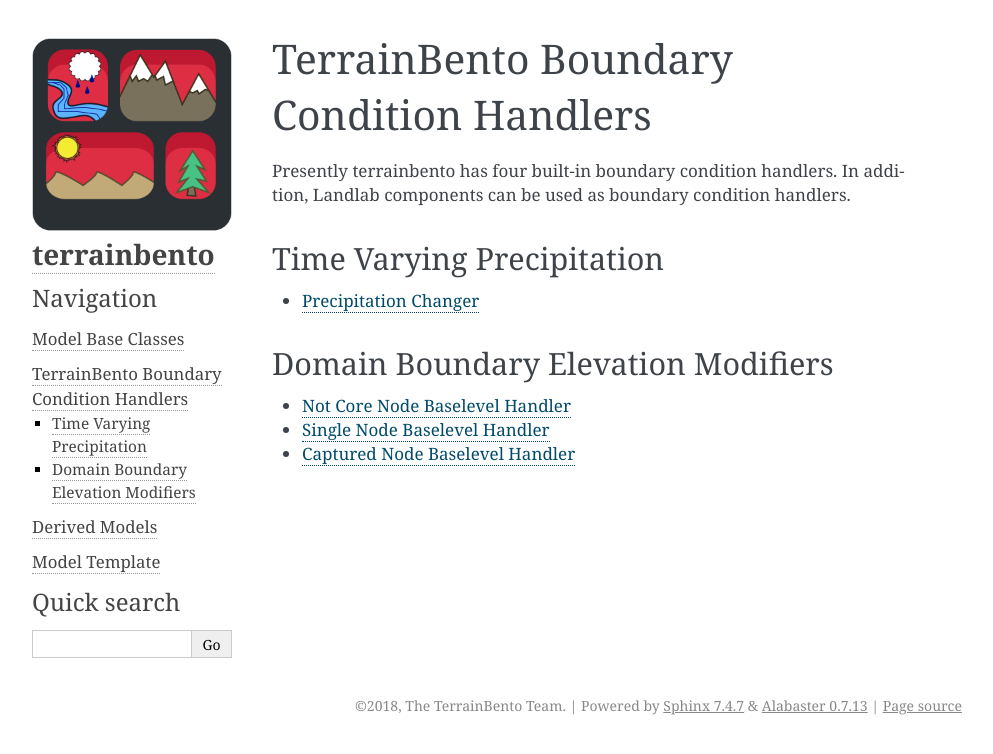
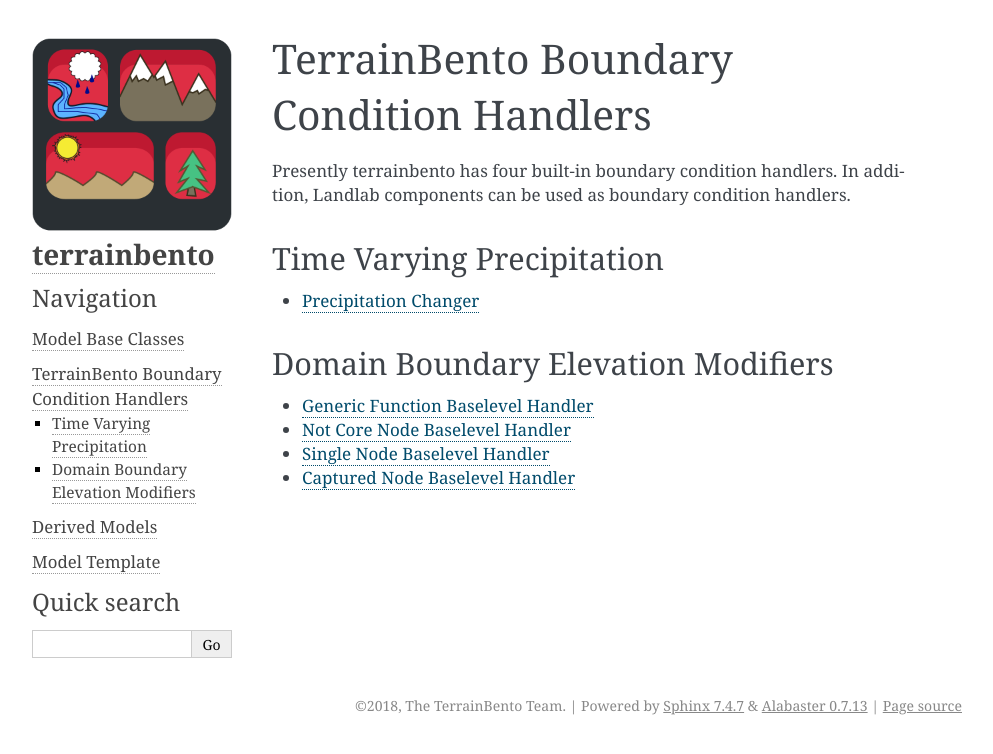
Before and after one commit to TerrainBento/terrainbento, a Sphinx documentation site: the page built from docs/source/terrainbento.boundary_condition_handlers.rst, in a window 1280 px wide. Shown: the top 754 px of the page, without its empty margins (148-1141 px from the left). Built offline with Sphinx 7.4.7, drawn with Linux system fonts in a browser that asks for light colours.

Commit message:
making docs work

```diff
--- a/docs/source/terrainbento.boundary_condition_handlers.rst
+++ b/docs/source/terrainbento.boundary_condition_handlers.rst
@@ -18,6 +18,7 @@ Domain Boundary Elevation Modifiers
 
 .. toctree::
 
+    terrainbento.boundary_condition_handlers.generic_function_baselevel_handler
     terrainbento.boundary_condition_handlers.not_core_node_baselevel_handler
     terrainbento.boundary_condition_handlers.single_node_baselevel_handler
     terrainbento.boundary_condition_handlers.capture_node_baselevel_handler
```
Also changed, not shown: docs/source/terrainbento.boundary_condition_handlers.generic_function_baselevel_handler.rst (renamed from docs/source/terrainbento.boundary_condition_handlers.generic_function_boundary_handler.rst).
